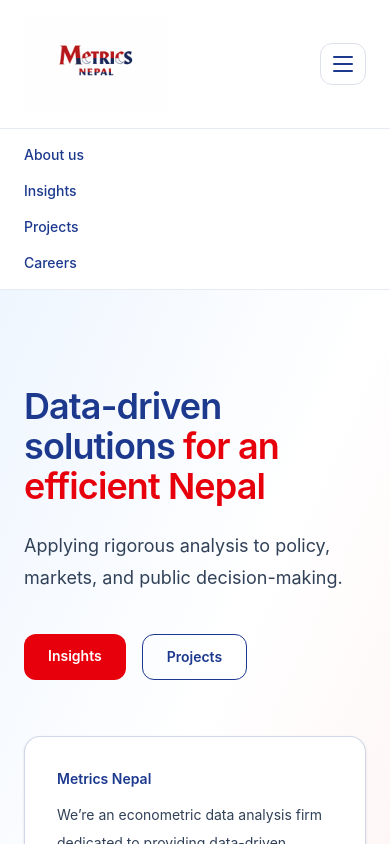
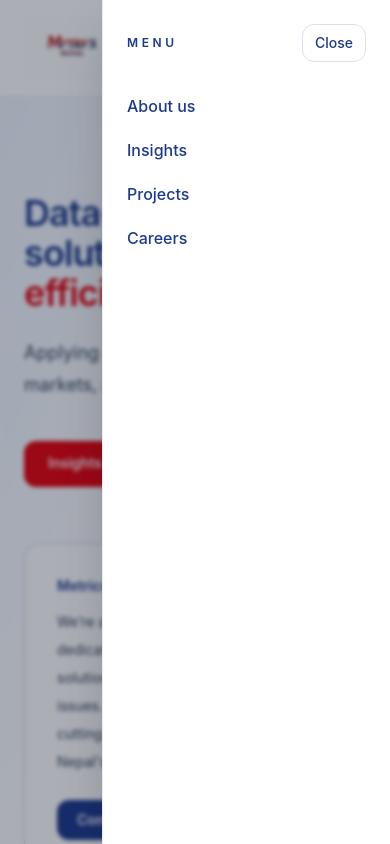
Before and after one commit to sgaut002/metrics-nepal-site, a React (Vite) app: page / in a window 390 px wide. Both pictures are taken after a click on the button "Toggle navigation menu". Shown: the top 844 px of the page. Built offline with nearby package versions, Linux system fonts and the light colour scheme.

Commit message:
Refine mobile navigation drawer

```diff
--- a/src/App.jsx
+++ b/src/App.jsx
@@ -113,7 +113,7 @@ export default function MetricsNepalHomepage() {
                 <img
                   src="/logo.png"
                   alt="Metrics Nepal"
-                  className="h-20 w-auto sm:h-24"
+                  className="h-14 w-auto sm:h-24"
                 />
               </a>
             </div>
@@ -147,16 +147,36 @@ export default function MetricsNepalHomepage() {
           </div>
 
           {isMobileMenuOpen ? (
+            <div className="md:hidden">
+              <button
+                type="button"
+                className="fixed inset-0 z-40 bg-slate-900/35 backdrop-blur-[2px]"
+                aria-label="Close navigation menu"
+                onClick={() => setIsMobileMenuOpen(false)}
+              />
               <nav
                 id="article-mobile-menu"
-              className="border-t border-blue-900/10 bg-white px-6 py-4 md:hidden"
+                className="fixed right-0 top-0 z-50 flex h-full w-72 max-w-[85vw] flex-col border-l border-blue-900/10 bg-white px-6 py-6 shadow-2xl"
               >
-              <div className="mx-auto flex max-w-7xl flex-col gap-4">
+                <div className="flex items-center justify-between">
+                  <div className="text-xs font-semibold uppercase tracking-[0.3em] text-blue-900">
+                    Menu
+                  </div>
+                  <button
+                    type="button"
+                    className="rounded-xl border border-blue-900/15 px-3 py-2 text-sm font-medium text-blue-900 transition hover:bg-blue-50"
+                    aria-label="Close navigation menu"
+                    onClick={() => setIsMobileMenuOpen(false)}
+                  >
+                    Close
+                  </button>
+                </div>
+                <div className="mt-8 flex flex-col gap-5">
                   {articleNavItems.map((item) => (
                     <a
                       key={item.label}
                       href={item.href}
-                    className="text-sm font-medium text-blue-900 transition hover:text-red-600"
+                      className="text-base font-medium text-blue-900 transition hover:text-red-600"
                       onClick={() => setIsMobileMenuOpen(false)}
                     >
                       {item.label}
@@ -164,6 +184,7 @@ export default function MetricsNepalHomepage() {
                   ))}
                 </div>
               </nav>
+            </div>
           ) : null}
         </header>
 
@@ -203,7 +224,7 @@ export default function MetricsNepalHomepage() {
           <div className="flex items-center gap-3">
             {/* Make sure logo.png exists in public folder */}
             <a href="https://metricsnepal.com" className="flex items-center" aria-label="Metrics Nepal home">
-              <img src="/logo.png" alt="Metrics Nepal" className="h-24 w-auto sm:h-28 lg:h-32" />
+              <img src="/logo.png" alt="Metrics Nepal" className="h-16 w-auto sm:h-28 lg:h-32" />
             </a>
           </div>
 
@@ -236,16 +257,36 @@ export default function MetricsNepalHomepage() {
         </div>
 
         {isMobileMenuOpen ? (
+          <div className="md:hidden">
+            <button
+              type="button"
+              className="fixed inset-0 z-40 bg-slate-900/35 backdrop-blur-[2px]"
+              aria-label="Close navigation menu"
+              onClick={() => setIsMobileMenuOpen(false)}
+            />
             <nav
               id="mobile-menu"
-            className="border-t border-blue-900/10 bg-white px-6 py-4 md:hidden"
+              className="fixed right-0 top-0 z-50 flex h-full w-72 max-w-[85vw] flex-col border-l border-blue-900/10 bg-white px-6 py-6 shadow-2xl"
             >
-            <div className="mx-auto flex max-w-7xl flex-col gap-4">
+              <div className="flex items-center justify-between">
+                <div className="text-xs font-semibold uppercase tracking-[0.3em] text-blue-900">
+                  Menu
+                </div>
+                <button
+                  type="button"
+                  className="rounded-xl border border-blue-900/15 px-3 py-2 text-sm font-medium text-blue-900 transition hover:bg-blue-50"
+                  aria-label="Close navigation menu"
+                  onClick={() => setIsMobileMenuOpen(false)}
+                >
+                  Close
+                </button>
+              </div>
+              <div className="mt-8 flex flex-col gap-5">
                 {navItems.map((item) => (
                   <a
                     key={item.label}
                     href={item.href}
-                  className="text-sm font-medium text-blue-900 transition hover:text-red-600"
+                    className="text-base font-medium text-blue-900 transition hover:text-red-600"
                     onClick={() => setIsMobileMenuOpen(false)}
                   >
                     {item.label}
@@ -253,6 +294,7 @@ export default function MetricsNepalHomepage() {
                 ))}
               </div>
             </nav>
+          </div>
         ) : null}
       </header>
 
```
Lines whose indentation alone changed are shown as unchanged.
